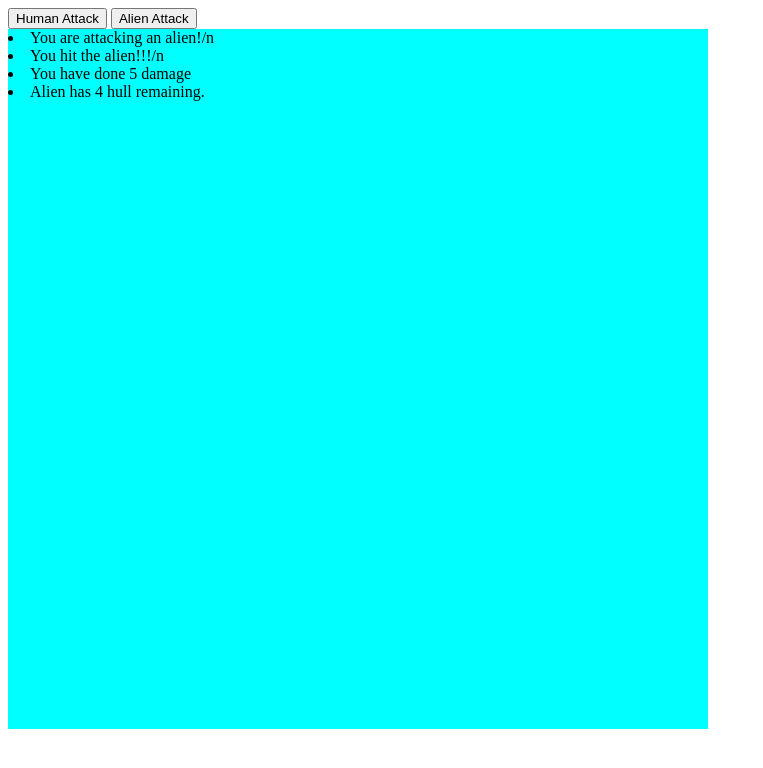
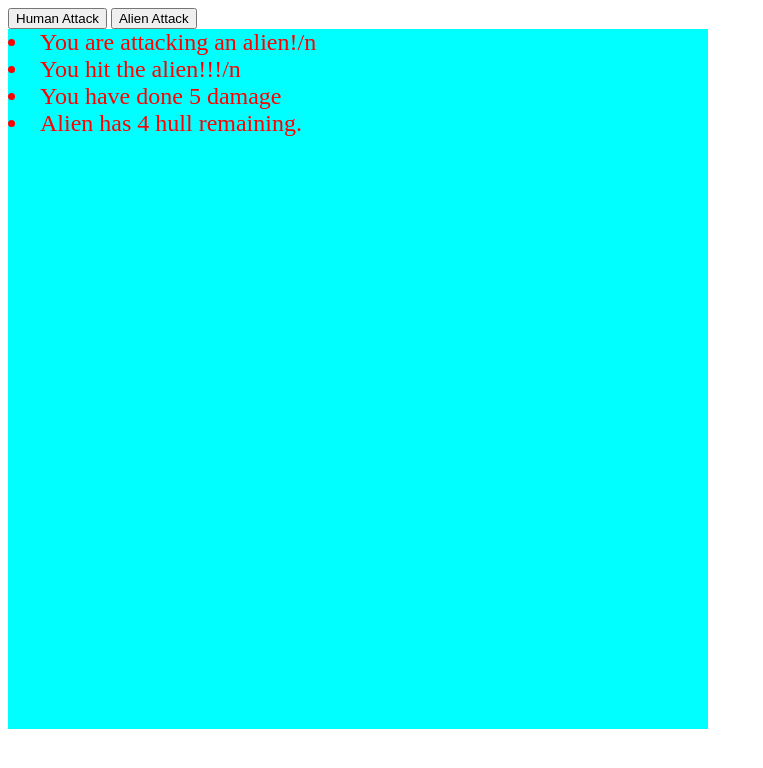
Before and after one commit to 28ralph/universe1, a plain HTML site: page index.html in a window 1280 px wide. Both pictures are taken after a click on the button "Human Attack". Shown: the whole page, without its empty margins (0-763 px from the left). Drawn offline with Linux system fonts and the light colour scheme.

Commit message:
versionx

```diff
--- a/index.html
+++ b/index.html
@@ -9,6 +9,9 @@
         .screen {width: 700px;
                 height: 700px;
         background-color: aqua;}
+
+        li {color: red;
+            font-size: 24px;}
 
 
 
--- a/universe.js
+++ b/universe.js
@@ -1,7 +1,7 @@
 // const screen = document.querySelector(".div");
 
-const humanattack = document.querySelector("humanAttack");
-const alienattack = document.querySelector("alienAttack");
+const humanattack = document.querySelector(".humanAttack");
+const alienattack = document.querySelector(".alienAttack");
 const screen = document.querySelector(".screen");
 const li = document.querySelector(".li");
 
@@ -89,6 +89,8 @@ function HumanAttack(){
             l1 = document.createElement("li");
             l1.innerHTML="Human destroy all aliens";
             screen.append(l1);
+            humanattack.disabled = true;
+            alienattack.disabled = true;
             // break;
         }
 
@@ -126,6 +128,8 @@ function AlienAttack(){
             l1 = document.createElement("li");
             l1.innerHTML="Game Over!!";
             screen.append(l1);
+            humanattack.disabled = true;
+            alienattack.disabled = true;
             // break;
 
         }
```
